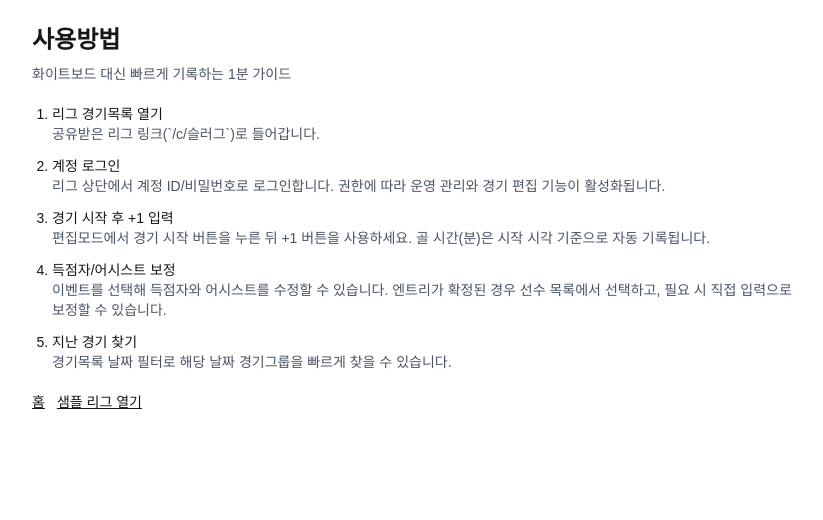
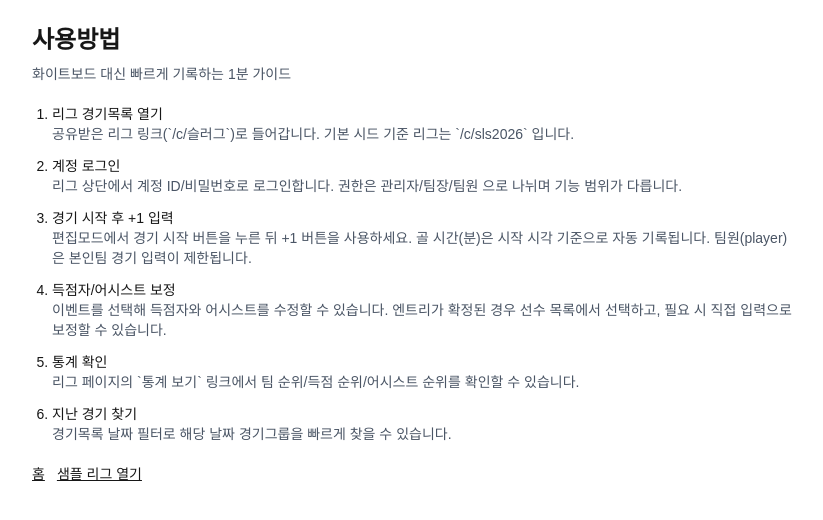
Before and after one commit to JongtaekChoi/quick-scoreboard, a Next.js app: page /guide in a window 1280 px wide. Shown: the top 520 px of the page, without its empty margins (224-1047 px from the left). Built offline with nearby package versions, Linux system fonts and the light colour scheme.

Commit message:
docs(guide): align guide with sls2026 seed and current role/stat flow

```diff
--- a/src/app/guide/page.tsx
+++ b/src/app/guide/page.tsx
@@ -15,21 +15,23 @@ export default function GuidePage() {
           <li>
             <div className="font-medium">리그 경기목록 열기</div>
             <p className="text-gray-600">
-              공유받은 리그 링크(`/c/슬러그`)로 들어갑니다.
+              공유받은 리그 링크(`/c/슬러그`)로 들어갑니다. 기본 시드 기준 리그는
+              `/c/sls2026` 입니다.
             </p>
           </li>
           <li>
             <div className="font-medium">계정 로그인</div>
             <p className="text-gray-600">
-              리그 상단에서 계정 ID/비밀번호로 로그인합니다. 권한에 따라 운영 관리와
-              경기 편집 기능이 활성화됩니다.
+              리그 상단에서 계정 ID/비밀번호로 로그인합니다. 권한은 관리자/팀장/팀원
+              으로 나뉘며 기능 범위가 다릅니다.
             </p>
           </li>
           <li>
             <div className="font-medium">경기 시작 후 +1 입력</div>
             <p className="text-gray-600">
               편집모드에서 경기 시작 버튼을 누른 뒤 +1 버튼을 사용하세요. 골
-              시간(분)은 시작 시각 기준으로 자동 기록됩니다.
+              시간(분)은 시작 시각 기준으로 자동 기록됩니다. 팀원(player)은 본인팀
+              경기 입력이 제한됩니다.
             </p>
           </li>
           <li>
@@ -38,6 +40,13 @@ export default function GuidePage() {
               이벤트를 선택해 득점자와 어시스트를 수정할 수 있습니다. 엔트리가
               확정된 경우 선수 목록에서 선택하고, 필요 시 직접 입력으로 보정할 수
               있습니다.
+            </p>
+          </li>
+          <li>
+            <div className="font-medium">통계 확인</div>
+            <p className="text-gray-600">
+              리그 페이지의 `통계 보기` 링크에서 팀 순위/득점 순위/어시스트 순위를
+              확인할 수 있습니다.
             </p>
           </li>
           <li>
@@ -52,7 +61,7 @@ export default function GuidePage() {
           <Link className="underline" href="/">
             홈
           </Link>
-          <Link className="underline" href="/c/sample">
+          <Link className="underline" href="/c/sls2026">
             샘플 리그 열기
           </Link>
         </div>
```
